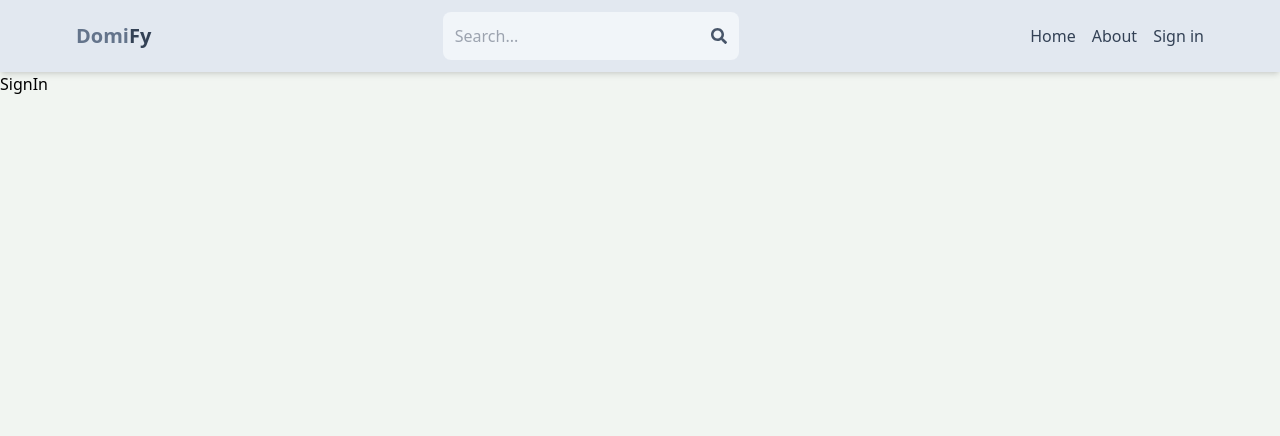
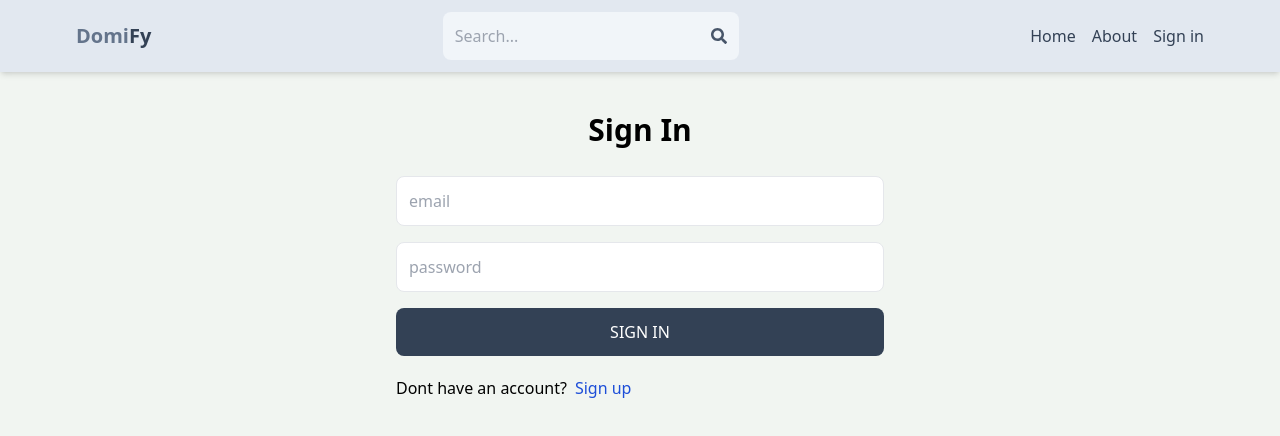
Before and after one commit to iamakashpc/Domify, a React (Vite) app in the folder client/: page /sign-in in a window 1280 px wide. Shown: the top 436 px of the page. Built offline with nearby package versions, Linux system fonts and the light colour scheme.

Commit message:
Add sign in functionality.

```diff
--- a/client/src/pages/SignIn.jsx
+++ b/client/src/pages/SignIn.jsx
@@ -1,8 +1,77 @@
+import { useState } from "react";
+import {Link, useNavigate} from 'react-router-dom'
+const SignIn = () => {
+   const [formData, setFormData] = useState({});
+		const [error, setError] = useState(null);
+		const [loading, setLoading] = useState(false);
+		const navigate = useNavigate();
+		const handleChange = (e) => {
+			setFormData({
+				...formData,
+				[e.target.id]: e.target.value,
+			});
+		};
+		const handleSubmit = async (e) => {
+			e.preventDefault();
+			try {
+				setLoading(true);
+				const res = await fetch("/api/auth/signin", {
+					method: "POST",
+					headers: {
+						"Content-Type": "application/json",
+					},
+					body: JSON.stringify(formData),
+				});
+				const data = await res.json();
+				console.log(data);
+				if (data.success === false) {
+					setLoading(false);
+					setError(data.message);
+					return;
+				}
+				setLoading(false);
+				setError(null);
+				navigate("/");
+			} catch (error) {
+				setLoading(false);
+				setError(error.message);
+			}
+		};
+  return (
+		<div className="p-3 max-w-lg mx-auto">
+			<h1 className="text-3xl text-center font-semibold my-7">Sign In</h1>
+			<form onSubmit={handleSubmit} className="flex flex-col gap-4">
+				<input
+					type="email"
+					placeholder="email"
+					className="border p-3 rounded-lg"
+					id="email"
+					onChange={handleChange}
+				/>
+				<input
+					type="password"
+					placeholder="password"
+					className="border p-3 rounded-lg"
+					id="password"
+					onChange={handleChange}
+				/>
 
-const SignIn = () => {
-  return (
-    <div>SignIn</div>
-  )
+				<button
+					disabled={loading}
+					className="bg-slate-700 text-white p-3 rounded-lg uppercase hover:opacity-95 disabled:opacity-80"
+				>
+					{loading ? "Loading..." : "Sign In"}
+				</button>
+			</form>
+			<div className="flex gap-2 mt-5">
+				<p>Dont have an account?</p>
+				<Link to={"/sign-up"}>
+					<span className="text-blue-700">Sign up</span>
+				</Link>
+			</div>
+			{error && <p className="text-red-500 mt-5">{error}</p>}
+		</div>
+	);
 }
 
 export default SignIn
```
